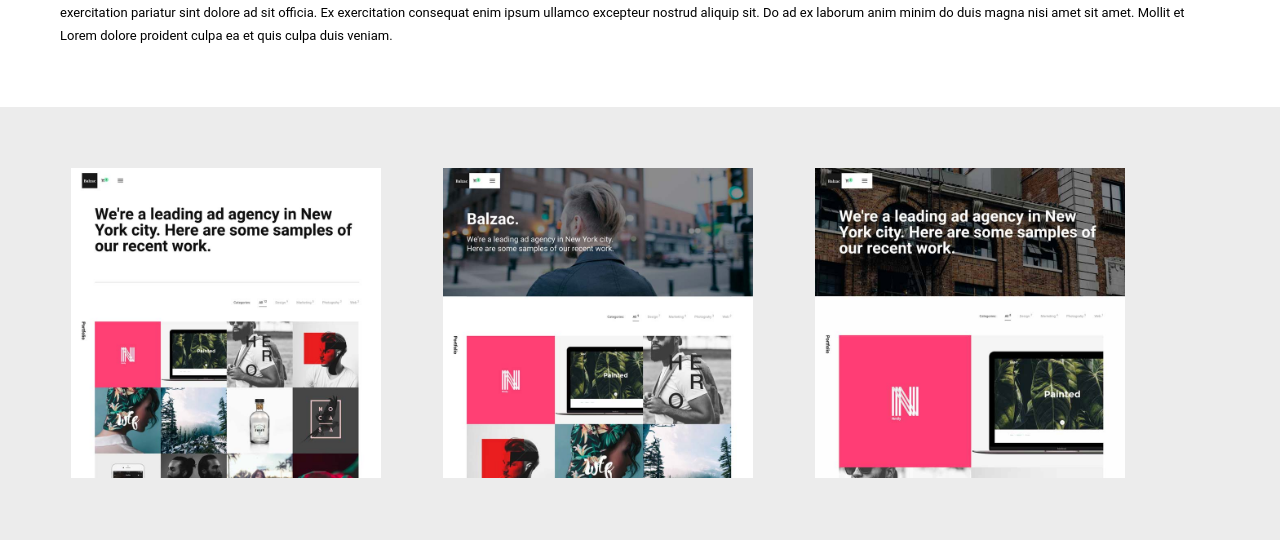
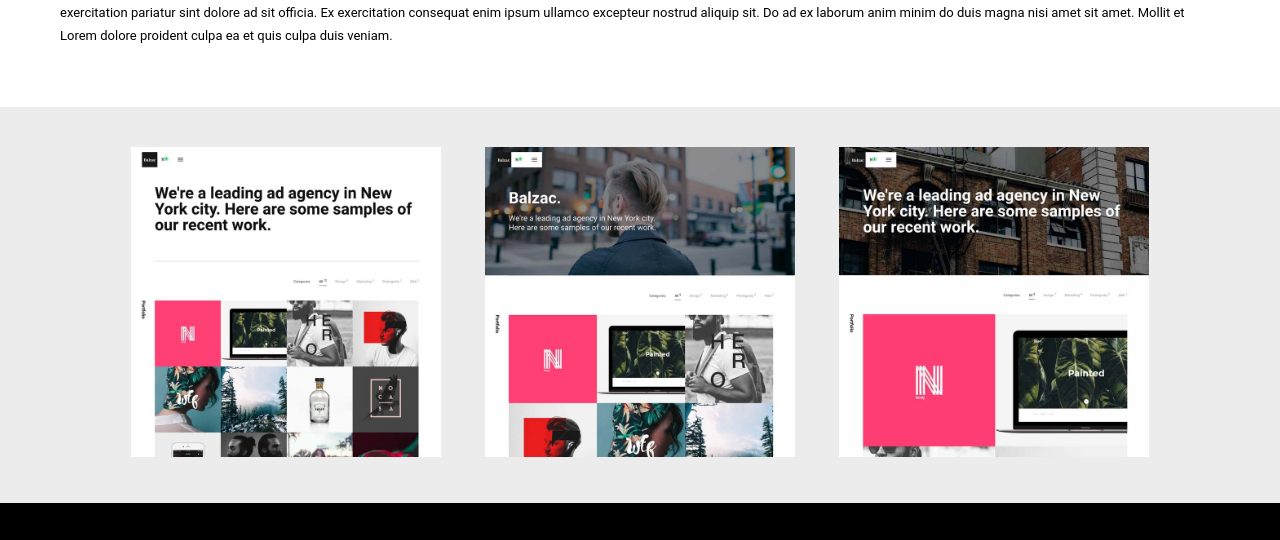
Before and after one commit to Savitar010/E7-Formul-rios-em-HTML, a plain HTML site: page HTML - Layout 3/index.html in a window 1280 px wide. Shown: the part 2201-2741 px from the top of the page. Drawn offline with Linux system fonts and the light colour scheme.

Commit message:
Update index.html

```diff
--- a/HTML - Layout 3/index.html
+++ b/HTML - Layout 3/index.html
@@ -82,15 +82,10 @@ Dolor veniam in pariatur ut labore nisi voluptate culpa aute proident. Commodo l
 Ex exercitation consequat enim ipsum ullamco excepteur nostrud aliquip sit. Do ad ex laborum anim minim do duis magna nisi amet sit amet. Mollit et Lorem dolore proident culpa ea et quis culpa duis veniam.</p>
     </section>
     <section>
-    <nav>
-        <table>
-            <tr>
-                <th><img src="img/portifolio01.jpg" alt=""></th>
-                <th><img src="img/portifolio02.jpg" alt=""></th>
-                <th><img src="img/portifolio03.jpg" alt=""></th>
-            </tr>
-        </table>
-    </nav>
+                <img src="img/portifolio01.jpg" alt="">
+                <img src="img/portifolio02.jpg" alt="">
+                <img src="img/portifolio03.jpg" alt="">
+
 </section>
 </main>
 <footer>
```
